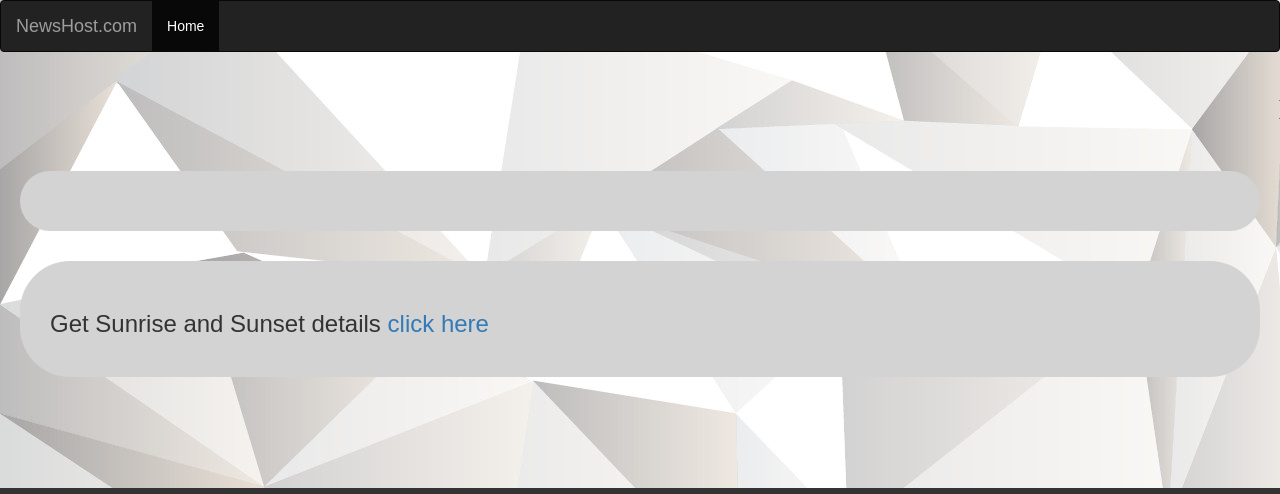
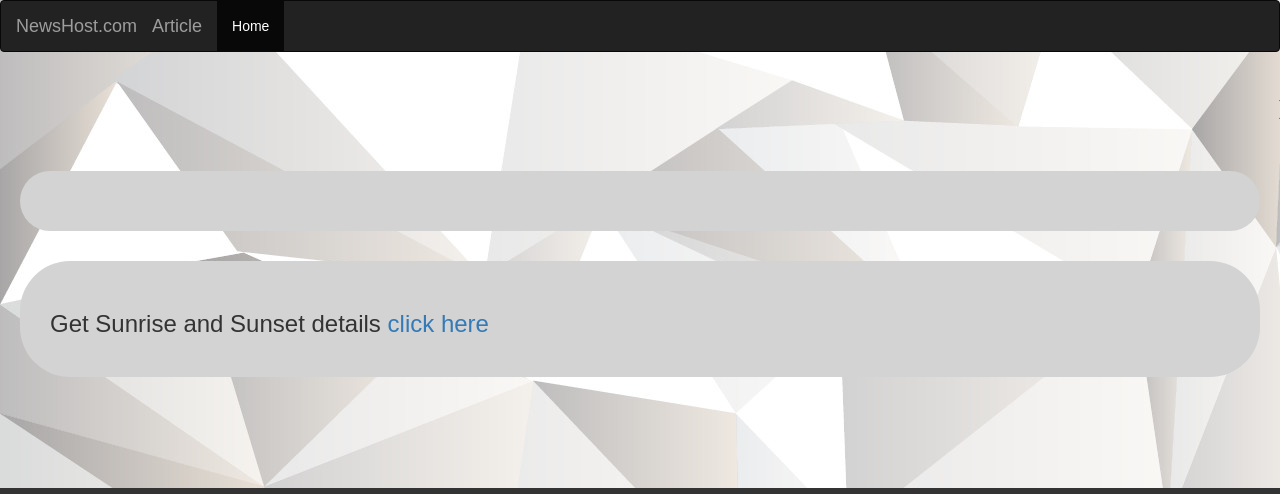
Before and after one commit to kansalshivam24/assessment-project, a plain HTML site: page index.html in a window 1280 px wide. Shown: the top 494 px of the page. Drawn offline with nearby package versions, Linux system fonts and the light colour scheme; no server answers.

Commit message:
Update index.html

```diff
--- a/index.html
+++ b/index.html
@@ -15,6 +15,7 @@
          <div class="container-fluid">
             <div class="navbar-header">
                <a class="navbar-brand" href="index.html">NewsHost.com</a>
+               <a class="navbar-brand" href="index3.html">Article</a>
             </div>
             <ul class="nav navbar-nav">
                <li class="active"><a style="float:right;" href="#">Home</a></li>
```
